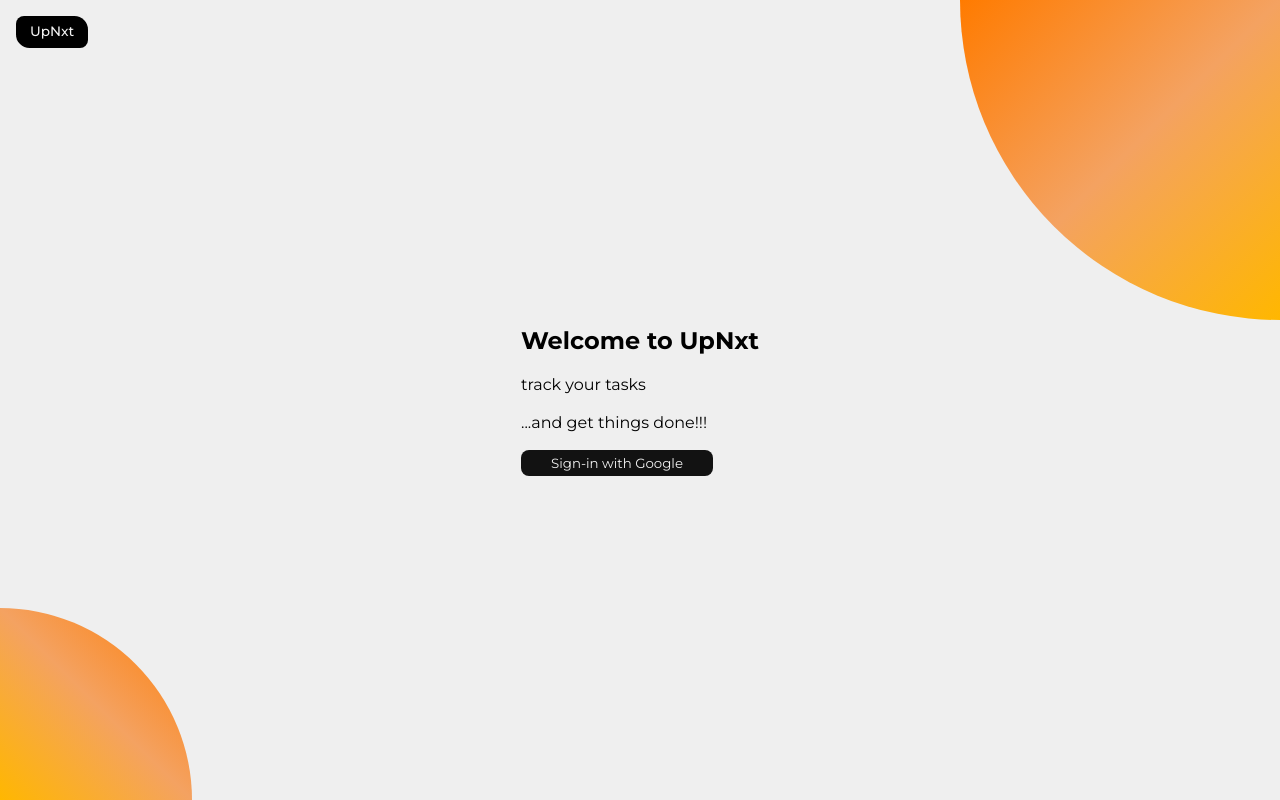
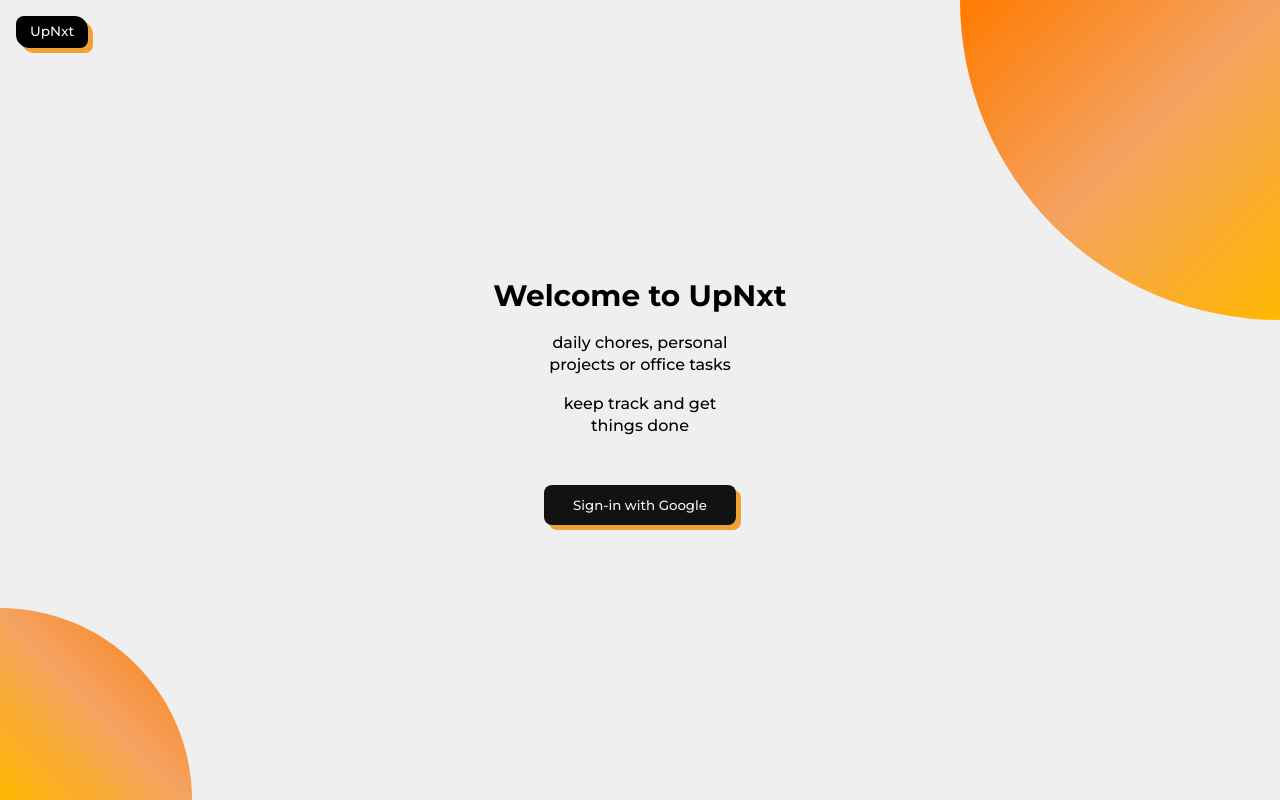
Before and after one commit to sanjibdey104/up-nxt, a React (Create React App) app: page /signin in a window 1280 px wide. Built offline with nearby package versions, Linux system fonts and the light colour scheme; no server answers.

Commit message:
style: landing page design consistency

```diff
--- a/src/components/Logo.js
+++ b/src/components/Logo.js
@@ -11,6 +11,7 @@ const StyledLogo = styled.div`
   font-weight: 500;
   color: #f3f3f3;
   background-color: #000;
+  box-shadow: 5px 5px #efa135;
 
   display: grid;
   place-content: center;
@@ -18,6 +19,11 @@ const StyledLogo = styled.div`
   position: absolute;
   top: 1rem;
   left: 1rem;
+  transition: all 200ms ease-in-out;
+
+  &:hover {
+    box-shadow: 2px 2px #efa135;
+  }
 `;
 
 const Logo = () => {
--- a/src/components/SignIn.js
+++ b/src/components/SignIn.js
@@ -10,11 +10,24 @@ const SignInPage = styled.section`
   height: 100%;
   width: 100%;
 
-  display: grid;
-  place-content: center;
+  display: flex;
+  flex-direction: column;
+  justify-content: center;
+  align-items: center;
+  gap: 1rem;
+
   position: relative;
-  gap: 1rem;
   background-color: #efefef;
+
+  h2 {
+    font-size: 1.85rem;
+  }
+
+  p {
+    width: 12rem;
+    text-align: center;
+    font-weight: 500;
+  }
 
   #pattern-top {
     position: absolute;
@@ -40,11 +53,19 @@ const SignInPage = styled.section`
 
 const SignInBtn = styled.button`
   width: 12rem;
-  padding: 0.3rem;
+  padding: 0.75rem 0.5rem;
   border-radius: 0.5rem;
+  margin-top: 2rem;
+  font-weight: 500;
 
   background-color: #121212;
   color: #f2f2f2;
+  box-shadow: 5px 5px #efa135;
+  transition: all 200ms ease-in-out;
+
+  &:hover {
+    box-shadow: 3px 3px #efa135;
+  }
 `;
 
 const SignIn = () => {
@@ -67,8 +88,8 @@ const SignIn = () => {
       <div id="pattern-top"></div>
       <div id="pattern-bottom"></div>
       <h2>Welcome to UpNxt</h2>
-      <p>track your tasks</p>
-      <p>...and get things done!!!</p>
+      <p>daily chores, personal projects or office tasks</p>
+      <p>keep track and get things done</p>
       <SignInBtn onClick={() => handleSignIn()}>Sign-in with Google</SignInBtn>
     </SignInPage>
   );
```
